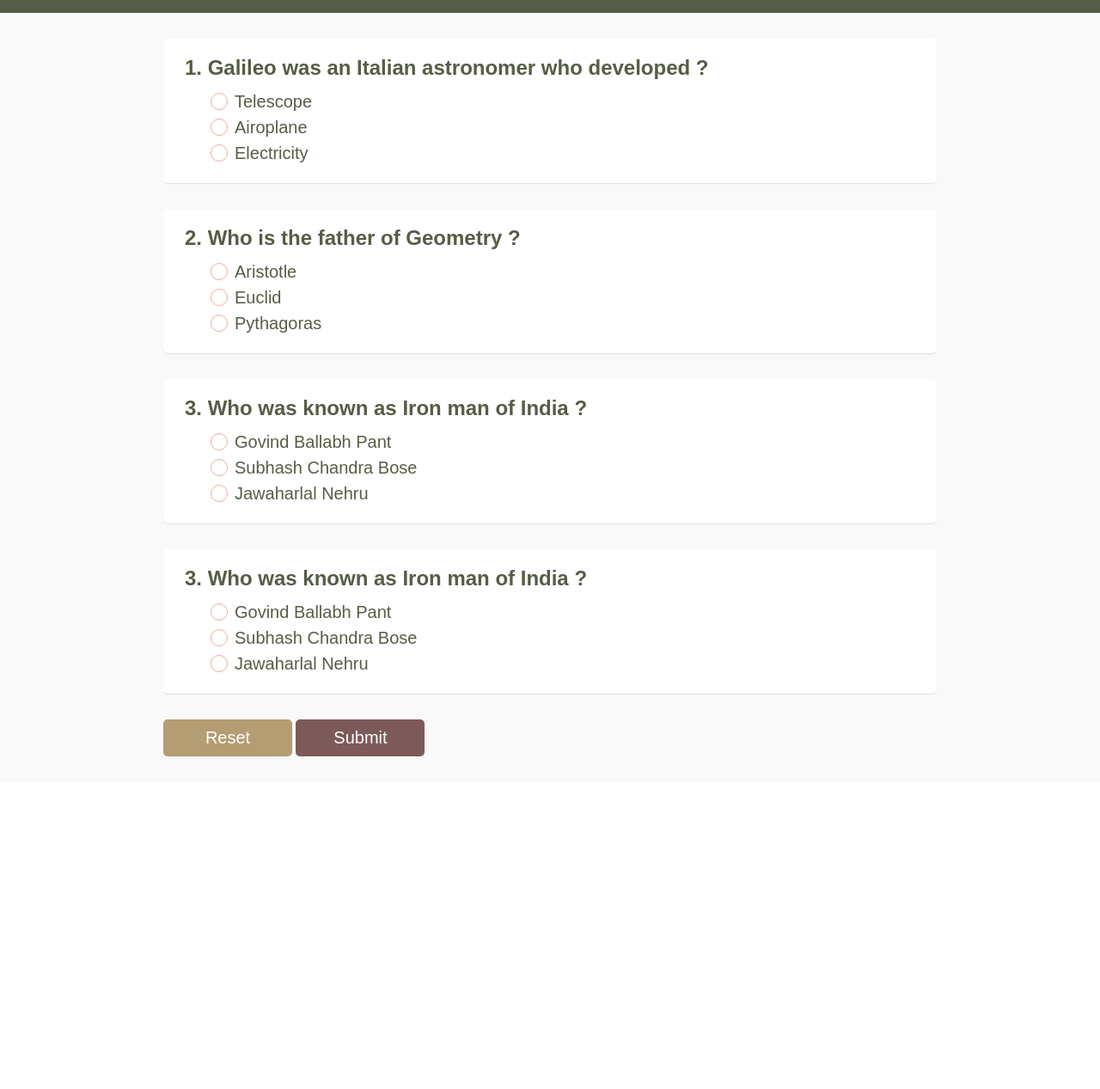
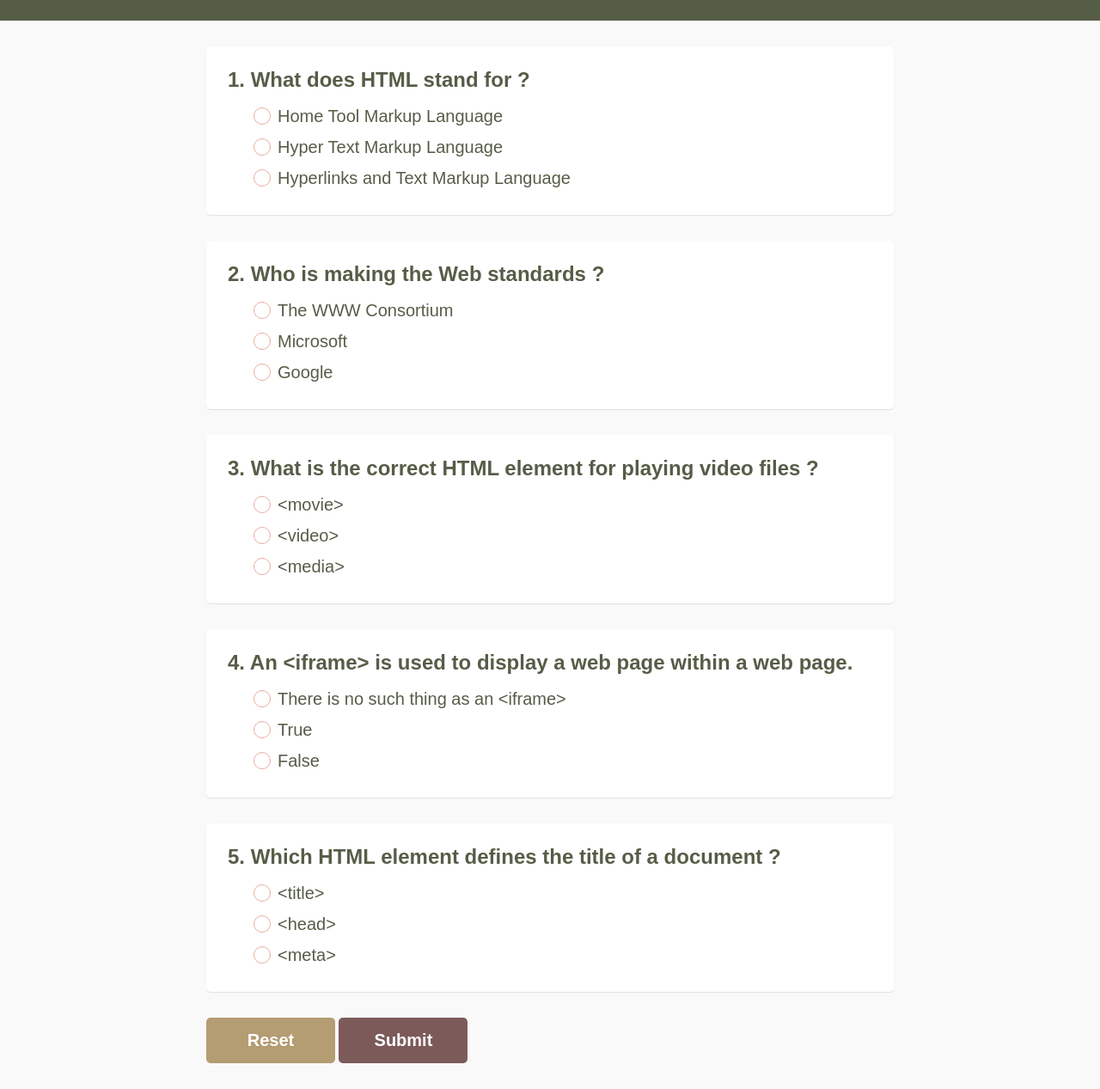
Before and after one commit to mustaphaboudouch/quizz-app, a website: page index.html in a window 1280 px wide. Shown: the part 114-1381 px from the top of the page at 86% size. Before the commit the page ends 1024 px from the top, so only its background shows below. Drawn offline with Linux system fonts and the light colour scheme.

Commit message:
finalize project

```diff
--- a/css/main.css
+++ b/css/main.css
@@ -28,7 +28,7 @@ body {
 }
 .container {
     width: 90%;
-    max-width: 900px;
+    max-width: 800px;
     margin: 0px auto;
 }
 .d-none {
@@ -91,8 +91,8 @@ body {
 /* Header */
 
 .header {
-    font-size: 30px;
-    padding: 30px 0px;
+    font-size: 25px;
+    padding: 40px 0px;
     text-align: center;
     color: #fff;
     background: #565d47;
@@ -101,7 +101,7 @@ body {
 /* Score */
 
 .score-box {
-    font-size: 20px;
+    font-size: 18px;
     padding: 30px 0px;
     text-align: center;
     color: #fff;
@@ -117,7 +117,7 @@ body {
 /* Question */
 
 .question {
-    padding: 20px 25px;
+    padding: 25px;
     border-radius: 5px;
     background: #fff;
     box-shadow: 0px 1px 1px rgba(0, 0, 0, .1);
@@ -132,7 +132,7 @@ body {
 .question p {
     font-size: 20px;
     margin-left: 30px;
-    line-height: 1.5;
+    line-height: 1.8;
 }
 
 /* Submit Button */
@@ -140,9 +140,10 @@ body {
 button {
     width: 150px;
     font-size: 20px;
+    font-weight: 600;
     border: none;
     border-radius: 5px;
-    padding: 10px 20px;
+    padding: 15px 20px;
     cursor: pointer;
     transition: all 0.2s;
     color: #fff;
--- a/index.html
+++ b/index.html
@@ -28,69 +28,86 @@
 
         <!-- Question -->
         <div class="question">
-            <h2>1. Galileo was an Italian astronomer who developed ?</h2>
+            <h2>1. What does HTML stand for ?</h2>
             <p>
                 <input type="radio" id="test11" name="q1" value="A">
-                <label for="test11">Telescope</label>
+                <label for="test11">Home Tool Markup Language</label>
             </p>
             <p>
                 <input type="radio" id="test12" name="q1" value="B">
-                <label for="test12">Airoplane</label>
+                <label for="test12">Hyper Text Markup Language</label>
             </p>
             <p>
                 <input type="radio" id="test13" name="q1" value="C">
-                <label for="test13">Electricity</label>
+                <label for="test13">Hyperlinks and Text Markup Language</label>
             </p>
         </div>
 
         <!-- Question -->
         <div class="question">
-            <h2>2. Who is the father of Geometry ?</h2>
+            <h2>2. Who is making the Web standards ?</h2>
             <p>
                 <input type="radio" id="test21" name="q2" value="A">
-                <label for="test21">Aristotle</label>
+                <label for="test21">The WWW Consortium</label>
             </p>
             <p>
                 <input type="radio" id="test22" name="q2" value="B">
-                <label for="test22">Euclid</label>
+                <label for="test22">Microsoft</label>
             </p>
             <p>
                 <input type="radio" id="test23" name="q2" value="C">
-                <label for="test23">Pythagoras</label>
+                <label for="test23">Google</label>
             </p>
         </div>
 
         <!-- Question -->
         <div class="question">
-            <h2>3. Who was known as Iron man of India ?</h2>
+            <h2>3. What is the correct HTML element for playing video files ?</h2>
             <p>
                 <input type="radio" id="test31" name="q3" value="A">
-                <label for="test31">Govind Ballabh Pant</label>
+                <label for="test31">&lt;movie&gt;</label>
             </p>
             <p>
                 <input type="radio" id="test32" name="q3" value="B">
-                <label for="test32">Subhash Chandra Bose</label>
+                <label for="test32">&lt;video&gt;</label>
             </p>
             <p>
                 <input type="radio" id="test33" name="q3" value="C">
-                <label for="test33">Jawaharlal Nehru</label>
+                <label for="test33">&lt;media&gt;</label>
             </p>
         </div>
 
         <!-- Question -->
         <div class="question">
-            <h2>3. Who was known as Iron man of India ?</h2>
+            <h2>4. An &lt;iframe&gt; is used to display a web page within a web page.</h2>
             <p>
                 <input type="radio" id="test41" name="q4" value="A">
-                <label for="test41">Govind Ballabh Pant</label>
+                <label for="test41">There is no such thing as an &lt;iframe&gt;</label>
             </p>
             <p>
                 <input type="radio" id="test42" name="q4" value="B">
-                <label for="test42">Subhash Chandra Bose</label>
+                <label for="test42">True</label>
             </p>
             <p>
                 <input type="radio" id="test43" name="q4" value="C">
-                <label for="test43">Jawaharlal Nehru</label>
+                <label for="test43">False</label>
+            </p>
+        </div>
+
+        <!-- Question -->
+        <div class="question">
+            <h2>5. Which HTML element defines the title of a document ?</h2>
+            <p>
+                <input type="radio" id="test51" name="q5" value="A">
+                <label for="test51">&lt;title&gt;</label>
+            </p>
+            <p>
+                <input type="radio" id="test52" name="q5" value="B">
+                <label for="test52">&lt;head&gt;</label>
+            </p>
+            <p>
+                <input type="radio" id="test53" name="q5" value="C">
+                <label for="test53">&lt;meta&gt;</label>
             </p>
         </div>
 
--- a/js/main.js
+++ b/js/main.js
@@ -1,4 +1,4 @@
-const correctAnswers = ['A', 'A', 'A', 'A'];
+const correctAnswers = ['B', 'A', 'B', 'A', 'A'];
 const form = document.querySelector('.quiz-form');
 const score_box = document.querySelector('.score-box');
 
@@ -8,12 +8,12 @@ form.addEventListener('submit', e => {
     let score = 0;
 
     // Get user answers
-    const userAnswers = [form.q1.value, form.q2.value, form.q3.value, form.q4.value];
+    const userAnswers = [form.q1.value, form.q2.value, form.q3.value, form.q4.value, form.q5.value];
 
     // Check user answers
     userAnswers.forEach((answer, index) => {
         if (answer === correctAnswers[index]) {
-            score += 25;
+            score += 20;
         }
     });
 
```
Also changed, not shown: README.md (added), img/screenshot.png (added).
